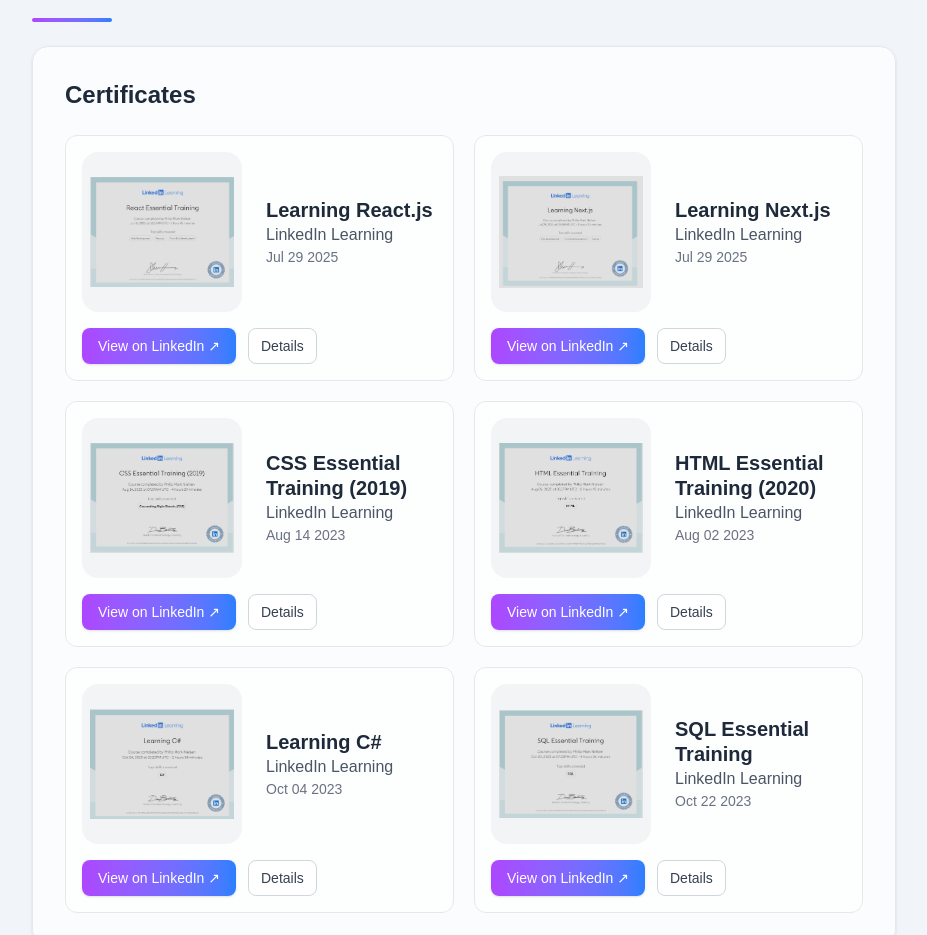
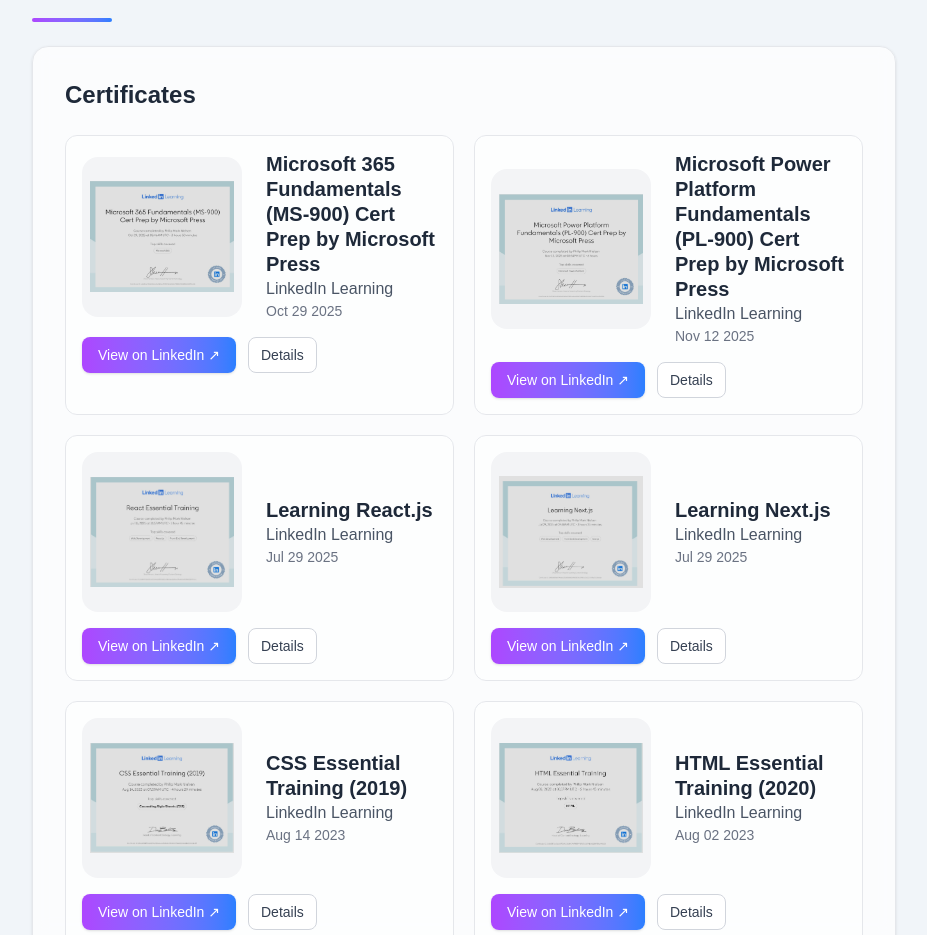
Before and after one commit to Nuggitt/portfolio-nextjs, a Next.js app: page /skills in a window 1280 px wide. Shown: the part 1540-2475 px from the top of the page, without its empty margins (176-1103 px from the left). Built offline with nearby package versions, Linux system fonts and the light colour scheme.

Commit message:
Added new certificates

```diff
--- a/src/app/skills/page.js
+++ b/src/app/skills/page.js
@@ -149,6 +149,33 @@
   ];
 
   const certificates = [
+    {
+      id: "ms-900",
+      title: "Microsoft 365 Fundamentals (MS-900) Cert Prep by Microsoft Press",
+      issuer: "LinkedIn Learning",
+      date: "Oct 29 2025",
+      logo: "/images/ms900.png",
+      skills: ["MS365", "Microsoft 365 Fundamentals"],
+      description:
+        "Covers the fundamentals of Microsoft 365, including cloud concepts, core services, security, compliance, and pricing, to prepare for the MS-900 certification exam.",
+      link: "https://www.linkedin.com/learning/certificates/ccbf2ea733de50edc8a4b2ac4445576bbf8d617f258fc4866fffb110df93c13d?u=37487420",
+    },
+    {
+      id: "pl-900",
+      title:
+        "Microsoft Power Platform Fundamentals (PL-900) Cert Prep by Microsoft Press",
+      issuer: "LinkedIn Learning",
+      date: "Nov 12 2025",
+      logo: "/images/pl900.png",
+      skills: [
+        "Power Platform",
+        "Microsoft Power Automate",
+        "Microsoft Power Apps",
+      ],
+      description:
+        "Introduces the fundamentals of the Microsoft Power Platform, including Power Automate, Power Apps, and Power BI, to build automated workflows and applications.",
+      link: "https://www.linkedin.com/learning/certificates/1639942ba25d56e12a2b2218fcadea765d768ff8f8a154ab274db076a30491fb?u=37487420",
+    },
     {
       id: "learning-react",
       title: "Learning React.js",
```
Also changed, not shown: public/images/ms900.png (added), public/images/pl900.png (added).
